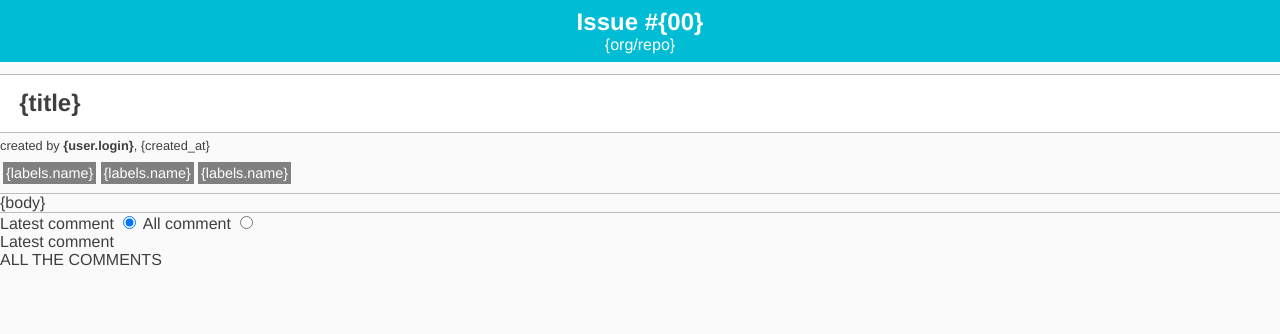
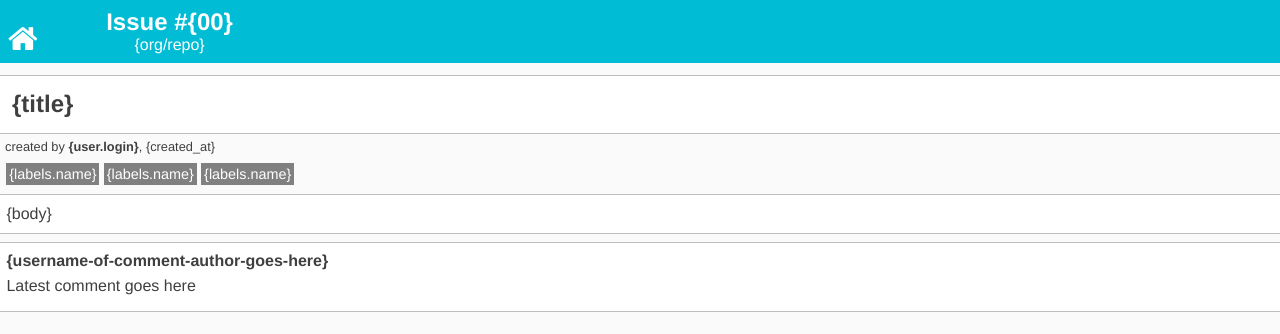
Before and after one commit to dwyl/tudo, a website: page html-structures/issue.html in a window 1280 px wide. Drawn offline with Linux system fonts and the light colour scheme.

Commit message:
[MG + IT] Adds to HTML structure and styling for issue view https://github.com/dwyl/tudo/issues/47

```diff
--- a/html-structures/issue.html
+++ b/html-structures/issue.html
@@ -13,6 +13,7 @@
   <body>
     <!--main page-->
     <nav>
+      <a href="/"><i class="fa fa-home fa-2x"></i></a>
       <div class="heading">
         <!--Issue "number" in {00}-->
         <h2>Issue #{00}</h2>
@@ -38,19 +39,15 @@
     </section>
 
     <section class="comments">
-      <div class="toggle">
-        <label for="latest-comment">Latest comment</label>
-        <input type="radio" id="latest-comment" name="toggle" checked="checked"/>
-        <label for="all-comments">All comment</label>
-        <input type="radio" id="all-comments" name="toggle"/>
-      </div>
+      <!--The 'latest comment/show all comments' toggle will appear here later, but for now does not make sense until we have the option of displaying both-->
 
       <div class="show-latest-comment">
-        Latest comment
+         <p><span class="username">{username-of-comment-author-goes-here}</p>
+        <p>Latest comment goes here</p>
       </div>
 
       <div class="show-all-comments">
-        ALL THE COMMENTS
+        ALL THE COMMENTS - THESE ARE CURRENTLY HIDDEN USING CSS AS NOT PART OF THE MVP!
       </div>
 
     </section>
--- a/main.css
+++ b/main.css
@@ -40,6 +40,17 @@ h1 {
   font-size: 1.5em;
   text-align: center;
 }
+
+  nav i{
+    align: left;
+    color: #ffffff;
+    display: inline-block;
+    }
+
+  .heading{
+    display: inline-block;
+    padding-left: 4em; /*TEMPORARY CSS - need to figure out horizontal alignment*/
+  }
 
 /*==============================
   Categories
@@ -93,7 +104,7 @@ h1 {
     }
 
 /*==============================
-  Issue Display
+  Issue View
 ================================*/
 
 .heading > h2 {
@@ -106,16 +117,19 @@ h1 {
   text-align: center;
 }
 
+/* Issue main-info */
+
 .issue-title > h2 {
   background: #ffffff;
   border-top: 1px solid #bdbdbd;
   border-bottom: 1px solid #bdbdbd;
   margin: 0.5em 0 0.2em 0;
-  padding: 0.6em 0.8em;
+  padding: 0.6em 0.5em;
 }
 
 .created-info {
   font-size: 0.8em;
+  padding: 0 0.4em;
 }
 
   .username { /* use of span to be revisited */
@@ -124,22 +138,45 @@ h1 {
 
 .labels {
   margin: 0.4em 0;
-  padding: 0.2em;
+  padding: 0.2em 0.4em;
 }
 
   .labels > p {
     background-color: grey;
+    color: #ffffff;
     display: inline-block;
-    color: #ffffff;
     font-size: 0.9em;
     margin: 0;
     padding: 0.2em;
   }
 
 .issue-description {
+  background-color: #ffffff;
+  border-bottom: 1px solid #bdbdbd;
   border-top: 1px solid #bdbdbd;
+  padding: 0.6em 0.4em;
+}
+
+/*Issue comments*/
+.comments{
+  padding: 0.6em 0.4em;
+  background-color: #ffffff;
   border-bottom: 1px solid #bdbdbd;
+  border-top: 1px solid #bdbdbd;
+  /*TEMPORARY CSS until we have a latest comment/show all comments toggle*/
+  margin-top: 0.5em;
 }
+
+  .show-latest-comment > p {
+    margin-bottom:0.4em;
+  }
+
+
+
+  /*TEMPORARY CSS*/
+  .show-all-comments{
+    display: none;
+  }
 
 /*==============================
   Colours
```
Also changed, not shown: 1 other file.
